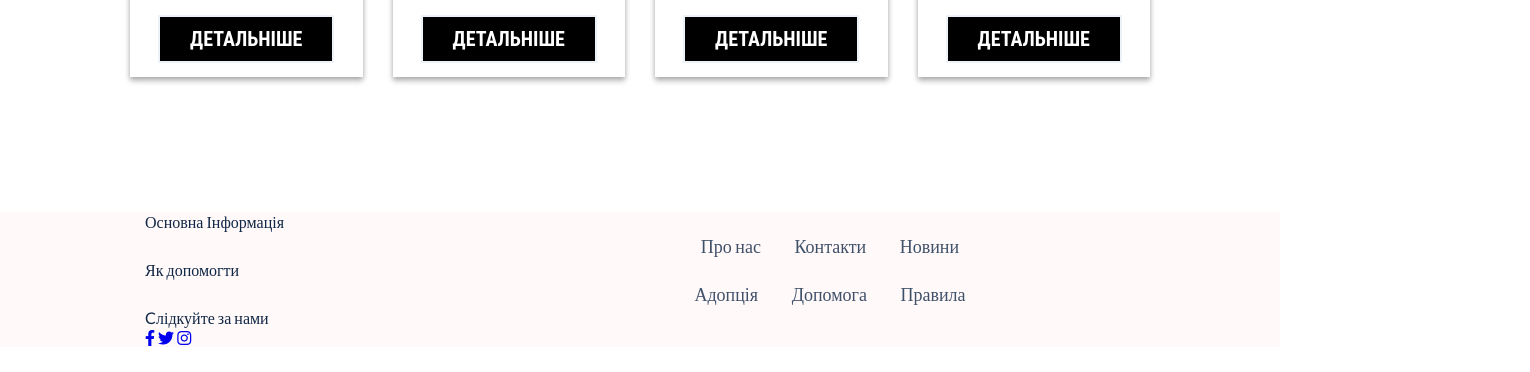
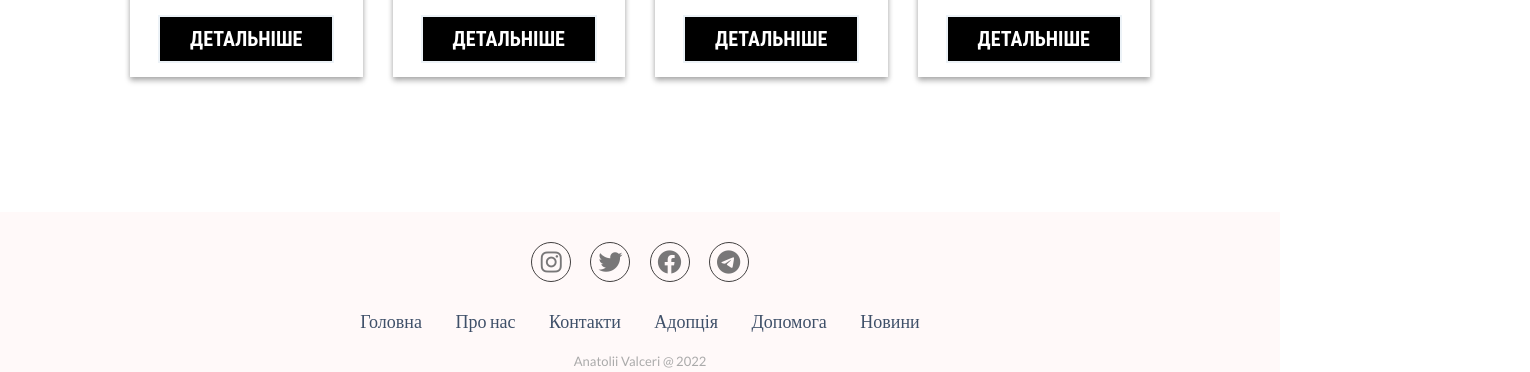
Before and after one commit to Valceri/SITE, a plain HTML site: page index.html in a window 1280 px wide. Shown: the part 3761-4133 px from the top of the page, 1530 px wide, since content can reach past the window. Before the commit the page ends 4108 px from the top, so only its background shows below. Drawn offline with nearby package versions, Linux system fonts and the light colour scheme.

Commit message:
Add files via upload

```diff
--- a/index.html
+++ b/index.html
@@ -237,36 +237,42 @@
 </body>
 
 <footer class="footer">
-    <div class="wrapper">
-    <div class="container">
-        <div class="row">
-            <div class="footer-col">
-                <h4>Основна Інформація</h4>
-                <ul>
-                    <li><a href="#">Про нас</a></li>
-                    <li><a href="#">Контакти</a></li>
-                    <li><a href="#">Новини</a></li>
-                </ul>
-            </div>
-            <div class="footer-col">
-                <h4>Як допомогти</h4>
-                <ul>
-                    <li><a href="#">Адопція</a></li>
-                    <li><a href="#">Допомога</a></li>
-                    <li><a href="#">Правила</a></li>
-                </ul>
-            </div>
-            <div class="footer-col">
-                <h4>Cлідкуйте за нами</h4>
-                <div class="social-links">
-                    <a href="#"><i class="fab fa-facebook-f"></i></a>
-                    <a href="#"><i class="fab fa-twitter"></i></a>
-                    <a href="#"><i class="fab fa-instagram"></i></a>
-                </div>
-            </div>
-        </div>
+    <div class="social">
+       <a href=""><i class="fab fa-instagram"></i></a>
+       <a href=""><i class="fab fa-twitter"></i></a>
+       <a href=""><i class="fab fa-facebook"></i></a>
+       <a href=""><i class="fab fa-telegram"></i></a>
     </div>
-</div>
+
+    <ul class="list">
+        <li>
+            <a href="#">Головна</a>
+        </li>
+
+        <li>
+            <a href="#">Про нас</a>
+        </li>
+
+        <li>
+            <a href="#">Контакти</a>
+        </li>
+
+        <li>
+            <a href="#">Адопція</a>
+        </li>
+
+        <li>
+            <a href="#">Допомога</a>
+        </li>
+
+        <li>
+            <a href="#">Новини</a>
+        </li>
+
+        <p class="copyright">
+            Anatolii Valceri @ 2022
+        </p>
+    </ul>
 </footer>
 
 <script src="./js/main.js"></script>
```
